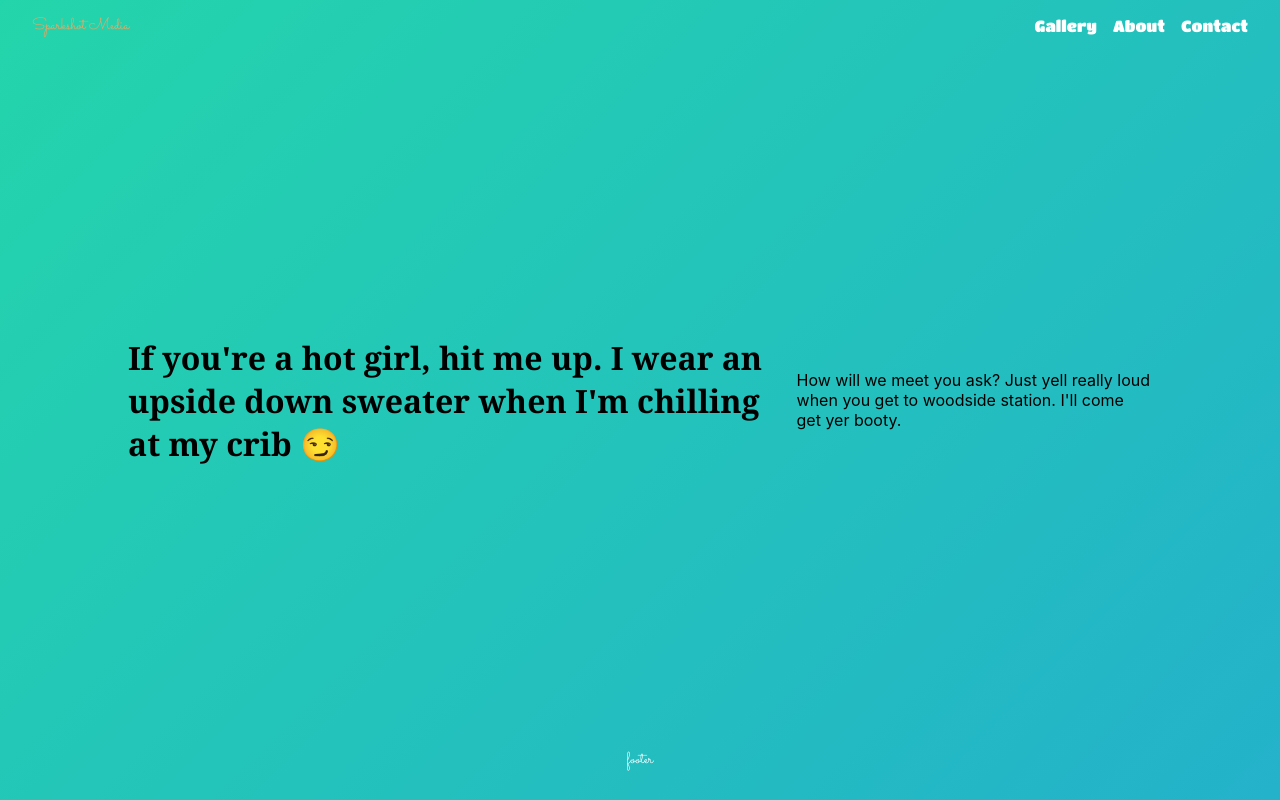
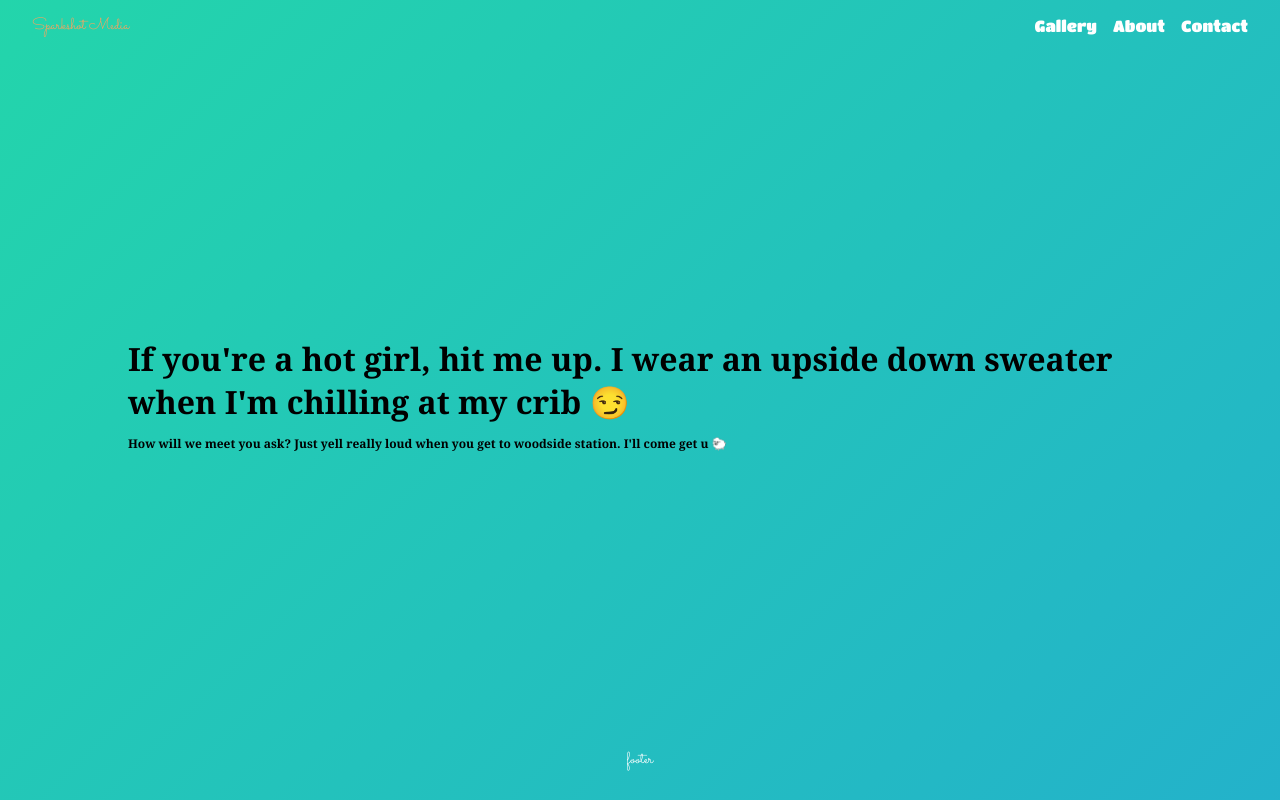
Before and after one commit to sparkshot/sparkshot.github.io, a Next.js app: page /contact in a window 1280 px wide. Built offline with nearby package versions, Linux system fonts and the light colour scheme.

Commit message:
emoji fix

```diff
--- a/pages/contact.tsx
+++ b/pages/contact.tsx
@@ -6,12 +6,18 @@ const Contact: NextPage = () => {
     <div className={styles.container}>
       <h1>
         If you're a hot girl, hit me up. I wear an upside down sweater when I'm
-        chilling at my crib 😏
+        chilling at my crib{" "}
+        <span role="img" aria-label="face">
+          😏
+        </span>
+        <p className={styles.textString}>
+          How will we meet you ask? Just yell really loud when you get to
+          woodside station. I'll come get u{" "}
+          <span role="img" aria-label="sheep">
+            🐑
+          </span>
+        </p>
       </h1>
-      <p>
-        How will we meet you ask? Just yell really loud when you get to woodside
-        station. I'll come get yer booty.
-      </p>
     </div>
   );
 };
--- a/styles/Contact.module.scss
+++ b/styles/Contact.module.scss
@@ -1,5 +1,5 @@
 .container {
-  min-height: 100vh;
+  height: 100vh;
   display: flex;
   justify-content: center;
   align-items: center;
@@ -8,3 +8,6 @@
   background-size: 400% 400%;
   padding: 0 8rem;
 }
+.textString {
+  font-size: 12px;
+}
```
